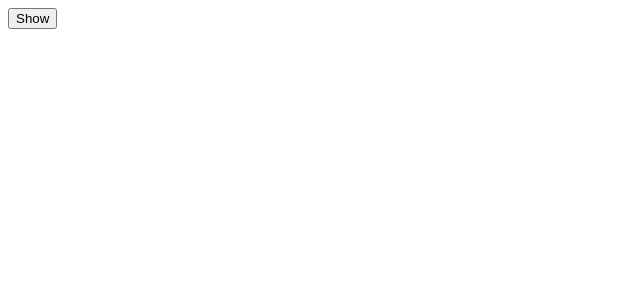
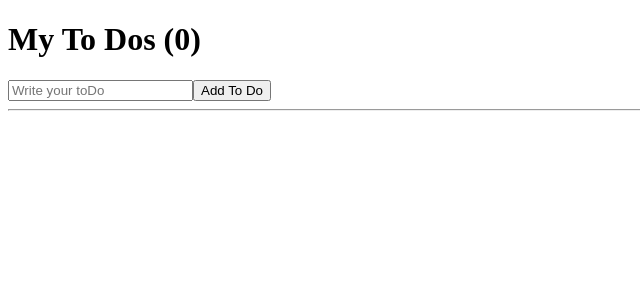
Before and after one commit to amiamo/react-course, a React (Create React App) app: page / in a window 1280 px wide. Shown: the top 300 px of the page, without its empty margins (0-640 px from the left). Built offline with nearby package versions, Linux system fonts and the light colour scheme.

Commit message:
tinyToDos

```diff
--- a/src/App.js
+++ b/src/App.js
@@ -1,20 +1,29 @@
 import { useEffect, useState } from "react";
 
-function Hello(){
-  useEffect(() => {
-    console.log("hi")
-    return () => console.log("bye")
-  },[])
-  return <h1>Hello</h1>
-}
-
 function App() {
-  const [showing, setShowing] = useState(false);
-  const onClick = () => setShowing(prev => !prev)
+  const [toDo, setToDo] = useState("")
+  const [toDos, setToDos] =useState([])
+  const onChange = (event) => setToDo(event.target.value)
+  const onSubmit = (event) => {
+    event.preventDefault()
+    if (toDo === "") {
+      return
+    }
+    setToDos(currentArray => [toDo, ...currentArray])
+    setToDo("")
+  }
+  console.log(toDos)
   return (
     <div>
-      {showing ? <Hello /> : null}
-      <button onClick={onClick}>{showing ? "Hide" : "Show"}</button>
+      <h1>My To Dos ({toDos.length})</h1>
+      <form onSubmit={onSubmit}>
+        <input onChange={onChange} value={toDo} type="text" placeholder="Write your toDo"></input>
+        <button>Add To Do</button>
+      </form>
+      <hr />
+        <ul>
+          {toDos.map((item, index) => <li key={index}>{item}</li>)}
+        </ul>
     </div>
   );
 }
```
